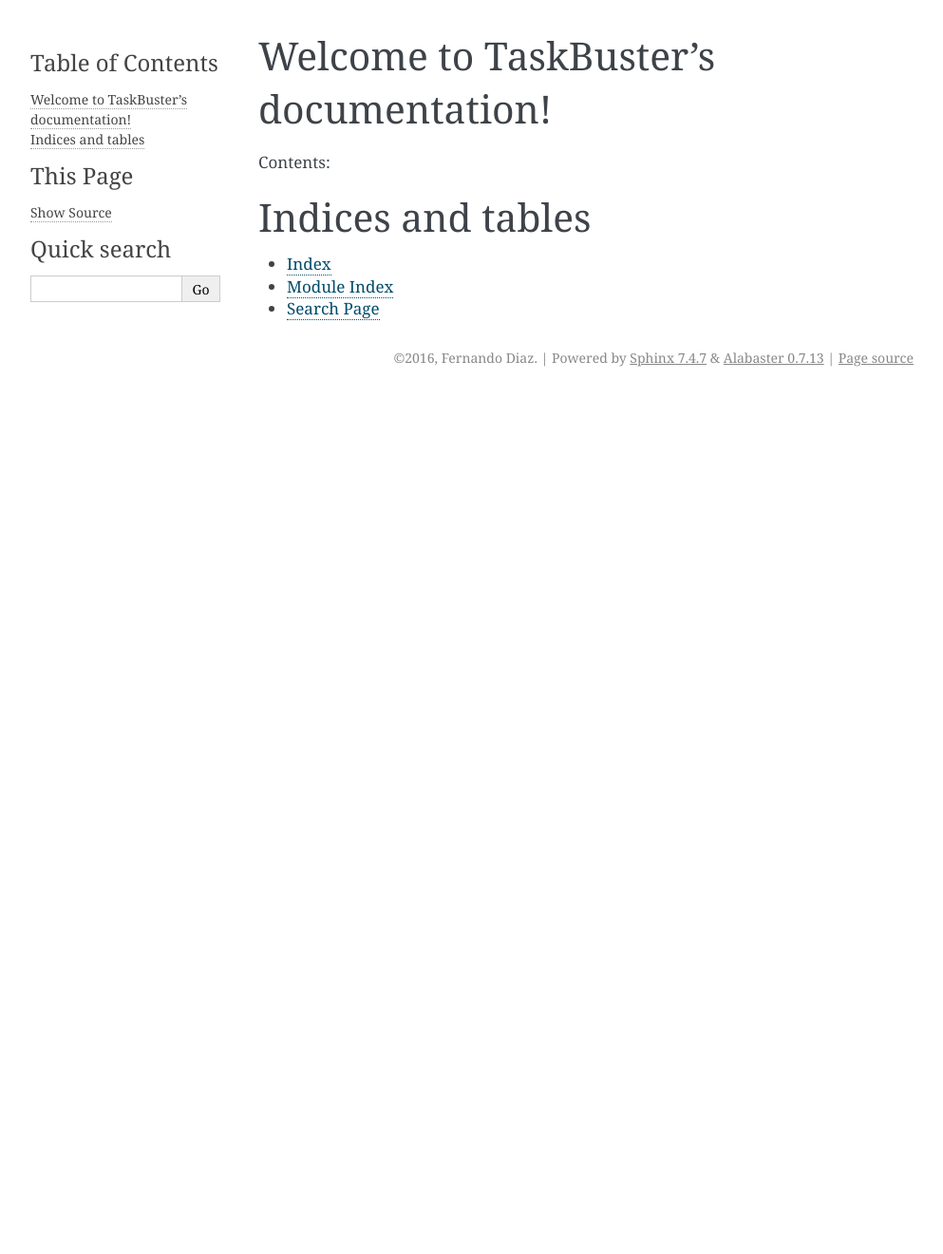
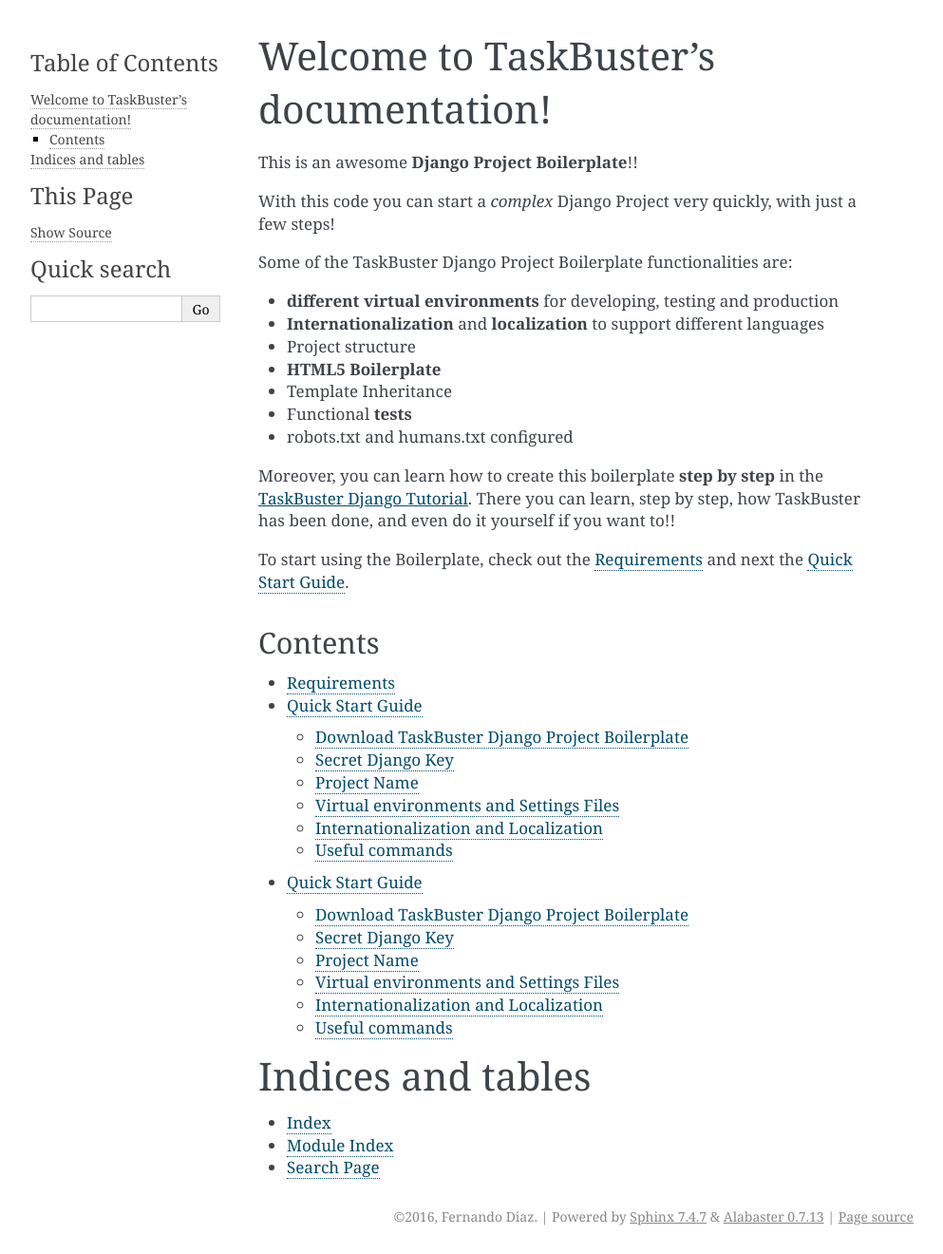
Before and after one commit to fdiazcaballero/taskbuster-django, a Sphinx documentation site: the page built from docs/index.rst, in a window 1280 px wide. Shown: the whole page at 95% size, without its empty margins (148-1141 px from the left). Built offline with Sphinx 7.4.7, drawn with Linux system fonts in a browser that asks for light colours; before the commit the page ends 900 px from its top, so only the background shows below that.

Commit message:
adding doc

```diff
--- a/docs/index.rst
+++ b/docs/index.rst
@@ -1,16 +1,41 @@
-.. TaskBuster documentation master file, created by
-   sphinx-quickstart on Thu Nov 17 16:17:51 2016.
-   You can adapt this file completely to your liking, but it should at least
-   contain the root `toctree` directive.
-
 Welcome to TaskBuster's documentation!
 ======================================
 
-Contents:
+This is an awesome **Django Project Boilerplate**!!
+
+With this code you can start a *complex* Django Project
+very quickly, with just a few steps!
+
+Some of the TaskBuster Django Project Boilerplate functionalities are:
+
+- **different virtual environments** for developing, testing and production
+- **Internationalization** and **localization** to support different languages
+- Project structure
+- **HTML5 Boilerplate**
+- Template Inheritance
+- Functional **tests**
+- robots.txt and humans.txt configured
+
+Moreover, you can learn how to create this boilerplate **step by step**
+in the |taskbuster_tutorial|. There you can learn, step by step, how
+TaskBuster has been done, and even do it yourself if you want to!!
+
+.. |taskbuster_tutorial| raw:: html
+
+    <a href="http://marinamele.com/taskbuster-django-tutorial"
+    target="_blank">TaskBuster Django Tutorial</a>
+
+To start using the Boilerplate, check out the :doc:`requirements`
+and next the :doc:`quick_start`.
+
+Contents
+--------
 
 .. toctree::
    :maxdepth: 2
 
+   requirements
+   quick_start
 
 
 Indices and tables
--- /dev/null
+++ b/docs/quick_start.rst
@@ -0,0 +1,178 @@
+Quick Start Guide
+=================
+
+
+Download TaskBuster Django Project Boilerplate
+----------------------------------------------
+
+First, you need to download the BoilerPlate from GitHub.
+
+
+Secret Django Key
+-----------------
+
+This boilerplate has the **DJANGO_KEY** setting variable hidden.
+
+You can generate your DJANGO_KEY |django_key|.
+
+.. |django_key| raw:: html
+
+    <a href="http://www.miniwebtool.com/django-secret-key-generator"
+    target="_blank">here</a>
+
+
+Project Name
+------------
+
+This project is named *TaskBuster*, so if you are using this
+Boilerplate to create your own project, you'll have to change
+the name in a few places:
+
+ - *taskbuster_project* **folder** (your top project container)
+ - *taskbuster_project/taskbuster* **folder** (your project name)
+ - virtual environment names: **tb_dev** and **tb_test** (name them whatever you want)
+ - in virtual environments **postactivate** files (see section below), you have to change **taskbuster.settings.development** for your **projectname.settings.development**. Same works for the testing environment.
+
+
+Virtual environments and Settings Files
+---------------------------------------
+
+First, you must know your Python 3 path::
+
+    $ which python3
+
+which is something similar to /usr/local/bin/python3.
+
+Next, create a Development virtual environment with Python 3 installed::
+
+    $ mkvirtualenv --python=/usr/local/bin/python3 tb_dev
+
+where you might need to change it with your python path.
+
+Go to the virtual enviornment folder with::
+
+    $ cd $VIRTUAL_ENV/bin
+
+and edit the postactivate file.:
+
+    $ vi postactivate
+
+You must add the lines: ::
+
+    export DJANGO_SETTINGS_MODULE="taskbuster.settings.development"
+    export SECRET_KEY="your_secret_django_key"
+
+with your project name and your own secret key.
+
+Next, edit the **predeactivate** file and add the line::
+
+    unset SECRET_KEY
+
+Repeat the last steps for your testing environment::
+
+    $ mkvirtualenv --python=/usr/local/bin/python3 tb_test
+    $ cd $VIRTUAL_ENV/bin
+    $ vi postactivate
+
+where you have to add the lines::
+
+    export DJANGO_SETTINGS_MODULE="taskbuster.settings.testing"
+    export SECRET_KEY="your_secret_django_key"
+
+and in the predeactivate file::
+
+    unset SECRET_KEY
+
+Next, install the packages in each environment::
+
+    $ workon tb_dev
+    $ pip install -r requirements/development.txt
+    $ workon tb_test
+    $ pip install -r requirements/testing.txt
+
+
+
+Internationalization and Localization
+-------------------------------------
+
+Settings
+********
+
+The default language for this Project is **English**, and we use internatinalization to translate the text into Spanish.
+
+If you want to change the translation language, or include a new one, you just need to modify the **LANGUAGES** variable in the file *settings/base.py*. The language codes that define each language can be found |codes_link|.
+
+.. |codes_link| raw:: html
+
+    <a href="http://msdn.microsoft.com/en-us/library/ms533052(v=vs.85).aspx" target="_blank">here</a>
+
+For example, if you want to use German you should include::
+
+    LANGUAGES = (
+        ...
+        'de', _("German"),
+        ...
+    )
+
+You can also specify a dialect, like Luxembourg's German with::
+
+    LANGUAGES = (
+        ...
+        'de-lu', _("Luxemburg's German"),
+        ...
+    )
+
+Note: the name inside the translation function _("") is the language name in the default language (English).
+
+More information on the |internationalization_post|.
+
+.. |internationalization_post| raw:: html
+
+    <a href="http://marinamele.com/taskbuster-django-tutorial/internationalization-localization-languages-time-zones" target="_blank">TaskBuster post</a>
+
+
+Translation
+***********
+
+Go to the terminal, inside the taskbuster_project folder and create the files to translate with::
+
+    $ python manage.py makemessages -l es
+
+change the language "ca" for your selected language.
+
+Next, go to the locale folder of your language::
+
+    $ cd taskbuster/locale/ca/LC_MESSAGES
+
+where taskbuster is your project folder. You have to edit the file *django.po* and translate the strings. You can find more information about how to translate the strings |translation_strings_post|.
+
+.. |translation_strings_post| raw:: html
+
+    <a href="http://marinamele.com/taskbuster-django-tutorial/internationalization-localization-languages-time-zones#inter-translation" target="_blank">here</a>
+
+Once the translation is done, compile your messages with::
+
+    $ python manage.py compilemessages -l es
+
+
+
+Tests
+*****
+
+We need to update the languages in our Tests to make sure the translation works correclty. Open the file *functional_tests/test_all_users.py*:
+
+- in **test_internationalization**, update your languages with the translation of title text, here "Welcome to TaskBuster!"
+- in **test_localization**, update your languages.
+
+
+
+Useful commands
+---------------
+
+A list of all the commands used to run this template::
+
+    $ workon tb_dev
+    $ workon tb_test
+
+    $ python manage.py makemessages -l es
+    $ python manage.py compilemessages -l es
--- /dev/null
+++ b/docs/requirements.rst
@@ -0,0 +1,210 @@
+Requirements
+============
+
+The requirements necessary to use this Django Project Boilerplate are:
+
+- **python3** and **pip3**
+- **virtualenv and virtualenvwrapper**
+- **Firefox** (to use Selenium's Webdriver in functional Tests)
+- **GNU gettext** (to use Internationalization)
+
+If you don't have the first two requirements, you may find this
+post useful: |python_install|.
+
+.. |python_install| raw:: html
+
+    <a href="http://www.marinamele.com/2014/07/install-python3-on-mac-os-x-and-use-virtualenv-and-virtualenvwrapper.html" target="_blank">Install Python 3 on Mac OS X and use virtualenv and virtualenvwrapper</a>
+
+You can download Firefox from the official web page: |firefox_web|.
+
+.. |firefox_web| raw:: html
+
+    <a href="https://www.mozilla.org" target="_blank">Firefox</a>
+
+And if you don't have GNU gettext, check this |taskbuster_section|.
+
+.. |taskbuster_section| raw:: html
+
+    <a href="http://marinamele.com/taskbuster-django-tutorial/internationalization-localization-languages-time-zones" target="_blank">TaskBuster tutorial section</a>
+
+
+**Ready!?** Continue to the :doc:`quick_start`!
+
+Quick Start Guide
+=================
+
+
+Download TaskBuster Django Project Boilerplate
+----------------------------------------------
+
+First, you need to download the BoilerPlate from GitHub.
+
+
+Secret Django Key
+-----------------
+
+This boilerplate has the **DJANGO_KEY** setting variable hidden.
+
+You can generate your DJANGO_KEY |django_key|.
+
+.. |django_key| raw:: html
+
+    <a href="http://www.miniwebtool.com/django-secret-key-generator"
+    target="_blank">here</a>
+
+
+Project Name
+------------
+
+This project is named *TaskBuster*, so if you are using this
+Boilerplate to create your own project, you'll have to change
+the name in a few places:
+
+ - *taskbuster_project* **folder** (your top project container)
+ - *taskbuster_project/taskbuster* **folder** (your project name)
+ - virtual environment names: **tb_dev** and **tb_test** (name them whatever you want)
+ - in virtual environments **postactivate** files (see section below), you have to change **taskbuster.settings.development** for your **projectname.settings.development**. Same works for the testing environment.
+
+
+Virtual environments and Settings Files
+---------------------------------------
+
+First, you must know your Python 3 path::
+
+    $ which python3
+
+which is something similar to /usr/local/bin/python3.
+
+Next, create a Development virtual environment with Python 3 installed::
+
+    $ mkvirtualenv --python=/usr/local/bin/python3 tb_dev
+
+where you might need to change it with your python path.
+
+Go to the virtual enviornment folder with::
+
+    $ cd $VIRTUAL_ENV/bin
+
+and edit the postactivate file.:
+
+    $ vi postactivate
+
+You must add the lines: ::
+
+    export DJANGO_SETTINGS_MODULE="taskbuster.settings.development"
+    export SECRET_KEY="your_secret_django_key"
+
+with your project name and your own secret key.
+
+Next, edit the **predeactivate** file and add the line::
+
+    unset SECRET_KEY
+
+Repeat the last steps for your testing environment::
+
+    $ mkvirtualenv --python=/usr/local/bin/python3 tb_test
+    $ cd $VIRTUAL_ENV/bin
+    $ vi postactivate
+
+where you have to add the lines::
+
+    export DJANGO_SETTINGS_MODULE="taskbuster.settings.testing"
+    export SECRET_KEY="your_secret_django_key"
+
+and in the predeactivate file::
+
+    unset SECRET_KEY
+
+Next, install the packages in each environment::
+
+    $ workon tb_dev
+    $ pip install -r requirements/development.txt
+    $ workon tb_test
+    $ pip install -r requirements/testing.txt
+
+
+
+Internationalization and Localization
+-------------------------------------
+
+Settings
+********
+
+The default language for this Project is **English**, and we use internatinalization to translate the text into Spanish.
+
+If you want to change the translation language, or include a new one, you just need to modify the **LANGUAGES** variable in the file *settings/base.py*. The language codes that define each language can be found |codes_link|.
+
+.. |codes_link| raw:: html
+
+    <a href="http://msdn.microsoft.com/en-us/library/ms533052(v=vs.85).aspx" target="_blank">here</a>
+
+For example, if you want to use German you should include::
+
+    LANGUAGES = (
+        ...
+        'de', _("German"),
+        ...
+    )
+
+You can also specify a dialect, like Luxembourg's German with::
+
+    LANGUAGES = (
+        ...
+        'de-lu', _("Luxemburg's German"),
+        ...
+    )
+
+Note: the name inside the translation function _("") is the language name in the default language (English).
+
+More information on the |internationalization_post|.
+
+.. |internationalization_post| raw:: html
+
+    <a href="http://marinamele.com/taskbuster-django-tutorial/internationalization-localization-languages-time-zones" target="_blank">TaskBuster post</a>
+
+
+Translation
+***********
+
+Go to the terminal, inside the taskbuster_project folder and create the files to translate with::
+
+    $ python manage.py makemessages -l es
+
+change the language "es" for your selected language.
+
+Next, go to the locale folder of your language::
+
+    $ cd taskbuster/locale/es/LC_MESSAGES
+
+where taskbuster is your project folder. You have to edit the file *django.po* and translate the strings. You can find more information about how to translate the strings |translation_strings_post|.
+
+.. |translation_strings_post| raw:: html
+
+    <a href="http://marinamele.com/taskbuster-django-tutorial/internationalization-localization-languages-time-zones#inter-translation" target="_blank">here</a>
+
+Once the translation is done, compile your messages with::
+
+    $ python manage.py compilemessages -l es
+
+
+
+Tests
+*****
+
+We need to update the languages in our Tests to make sure the translation works correclty. Open the file *functional_tests/test_all_users.py*:
+
+- in **test_internationalization**, update your languages with the translation of title text, here "Welcome to TaskBuster!"
+- in **test_localization**, update your languages.
+
+
+
+Useful commands
+---------------
+
+A list of all the commands used to run this template::
+
+    $ workon tb_dev
+    $ workon tb_test
+
+    $ python manage.py makemessages -l es
+    $ python manage.py compilemessages -l es
```
